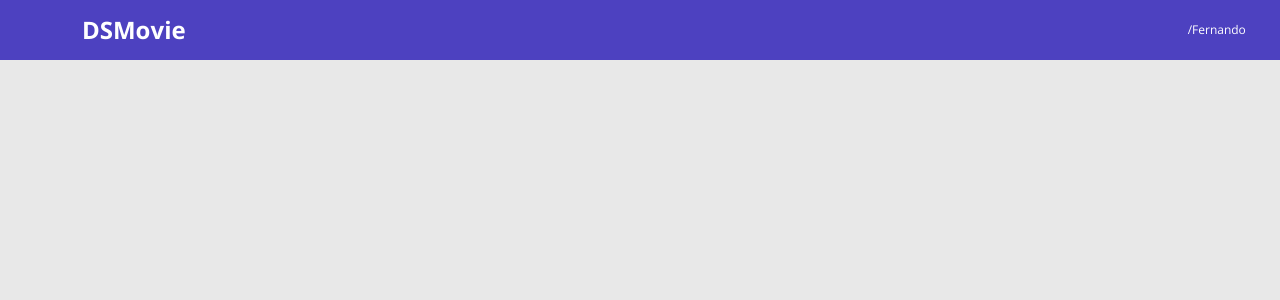
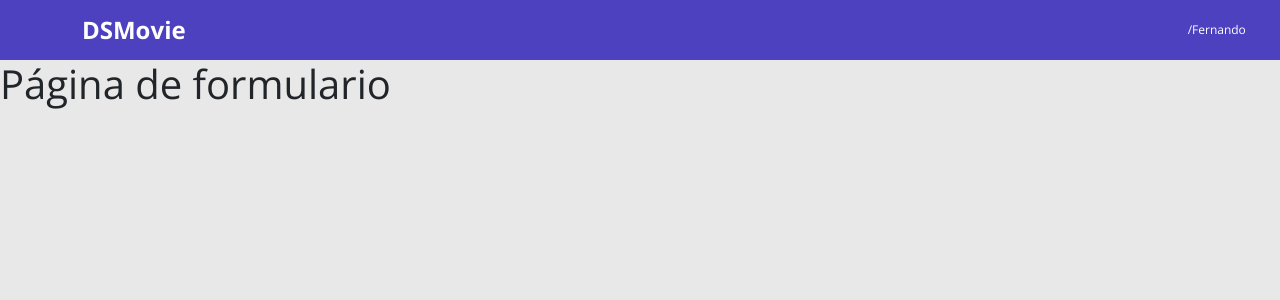
Before and after one commit to mackristofer/dsmoviefernandooliver, a React (Create React App) app in the folder frontend/: page /form/1 in a window 1280 px wide. Shown: the top 300 px of the page. Built offline with nearby package versions, Linux system fonts and the light colour scheme.

Commit message:
inserindo rotas

```diff
--- a/frontend/package.json
+++ b/frontend/package.json
@@ -10,8 +10,10 @@
     "@types/node": "^16.7.13",
     "@types/react": "^18.0.0",
     "@types/react-dom": "^18.0.0",
+    "@types/react-router-dom": "5.3.2",
     "react": "^18.1.0",
     "react-dom": "^18.1.0",
+    "react-router-dom": "6.2.1",
     "react-scripts": "5.0.1",
     "typescript": "^4.4.2",
     "web-vitals": "^2.1.0"
--- a/frontend/src/App.tsx
+++ b/frontend/src/App.tsx
@@ -1,9 +1,23 @@
-import Navbar from "./components/navbar";
-
+import {
+  BrowserRouter,
+  Routes,
+  Route
+} from "react-router-dom";
+import Listing from 'pages/Listing';
+import Form from 'pages/Form';
+import Navbar from "components/navbar";
 
 function App() {
   return (
-   <Navbar/>
+    <BrowserRouter>
+      <Navbar />
+      <Routes>
+        <Route path="/" element={<Listing />} />
+        <Route path="/form">
+          <Route path=":movieId" element={<Form />} />
+        </Route>
+      </Routes>
+    </BrowserRouter>
   );
 }
 
--- /dev/null
+++ b/frontend/src/pages/Form/index.tsx
@@ -0,0 +1,10 @@
+function  Form(){
+
+    return(
+        <h1>Página de formulario</h1>
+    );
+
+
+}
+
+export default Form
--- /dev/null
+++ b/frontend/src/pages/Listing/index.tsx
@@ -0,0 +1,10 @@
+function Listing(){
+
+    return(
+        <h1>Página de listagem</h1>
+    );
+
+
+}
+
+export default Listing;
```
Also changed, not shown: 1 other file (tests, documents, lock files or other folders).
